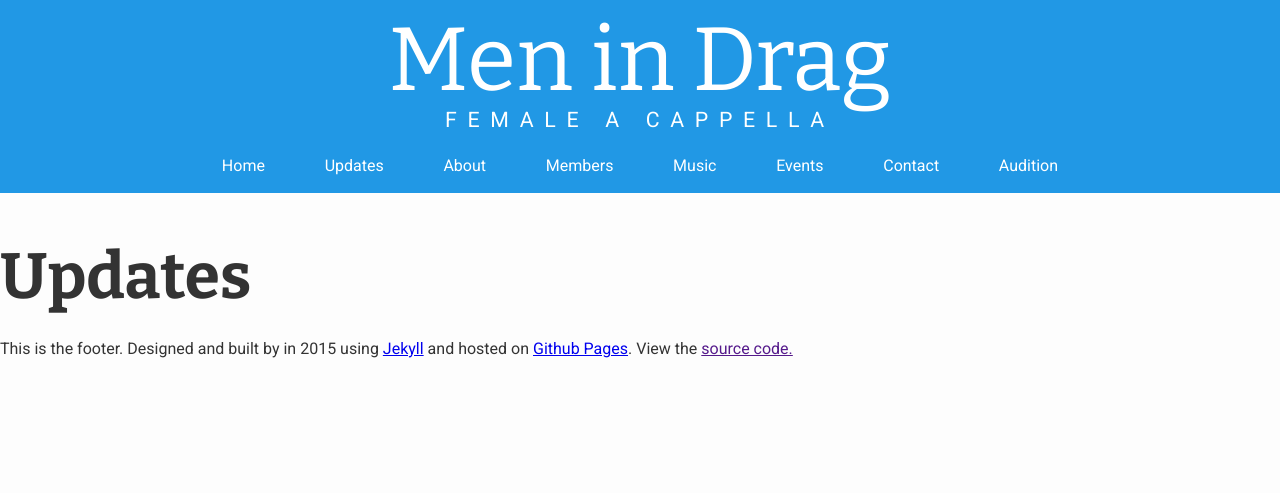
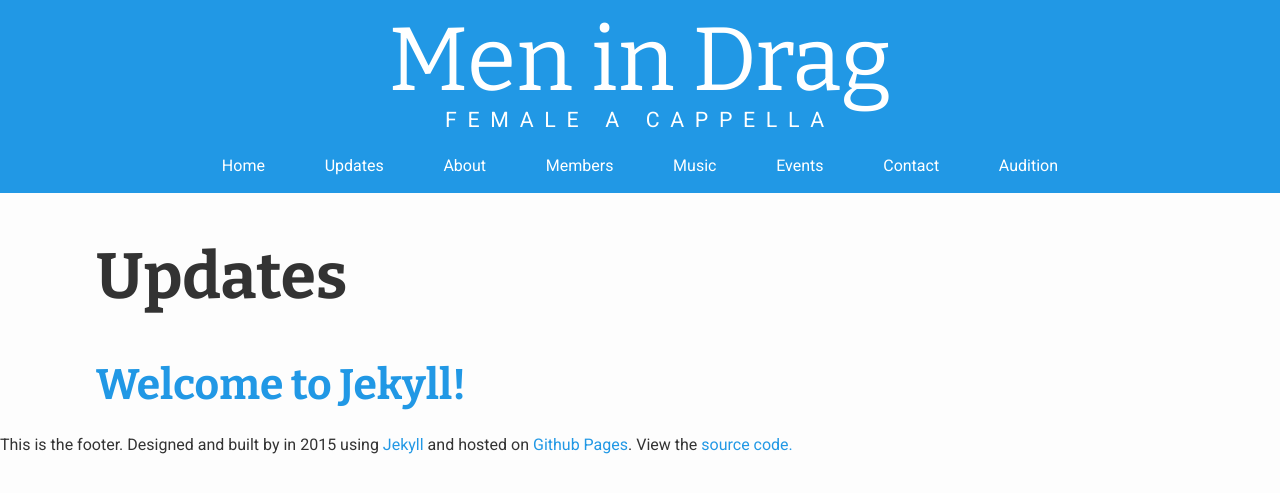
Before and after one commit to chloeam/men-in-drag, a Jekyll site: the page built from updates.html, in a window 1280 px wide. Shown: the top 493 px of the page. Built offline with Jekyll 4.4.1, drawn with Linux system fonts in a browser that asks for light colours.

Commit message:
header, basic updates

```diff
--- a/_posts/2015-08-20-welcome-to-jekyll.markdown
+++ b/_posts/2015-08-20-welcome-to-jekyll.markdown
@@ -2,7 +2,7 @@
 layout: post
 title:  "Welcome to Jekyll!"
 date:   2015-08-20 16:45:16
-categories: jekyll update
+categories: update
 ---
 You’ll find this post in your `_posts` directory. Go ahead and edit it and re-build the site to see your changes. You can rebuild the site in many different ways, but the most common way is to run `jekyll serve`, which launches a web server and auto-regenerates your site when a file is updated.
 
--- /dev/null
+++ b/assets/stylesheets/_layout.scss
@@ -0,0 +1,6 @@
+.page {
+  @include outer-container;
+}
+.post {
+  @include outer-container;
+}
--- a/assets/stylesheets/_typography.scss
+++ b/assets/stylesheets/_typography.scss
@@ -122,3 +122,8 @@ code {
 .hug {
     margin-top: 0;
 }
+
+a {
+    text-decoration: none;
+    color: $link-color;
+}
--- a/assets/stylesheets/main.scss
+++ b/assets/stylesheets/main.scss
@@ -16,6 +16,7 @@
 // GLOBAL
 
 @import "typography";
+@import "layout";
 
 
 // COMPONENTS
--- a/updates.html
+++ b/updates.html
@@ -3,3 +3,7 @@ layout: page
 title: Updates
 permalink: /updates/
 ---
+
+{% for update in site.posts %}
+  <a href="{{ baseurl }}{{ update.url }}"><h2>{{ update.title }}</h2></a>
+{% endfor %}
```
Also changed, not shown: _includes/header.html (+0 -12 lines).
